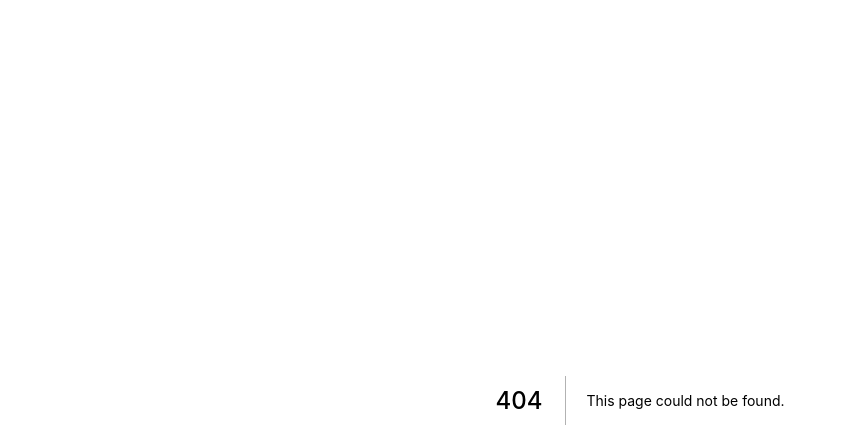
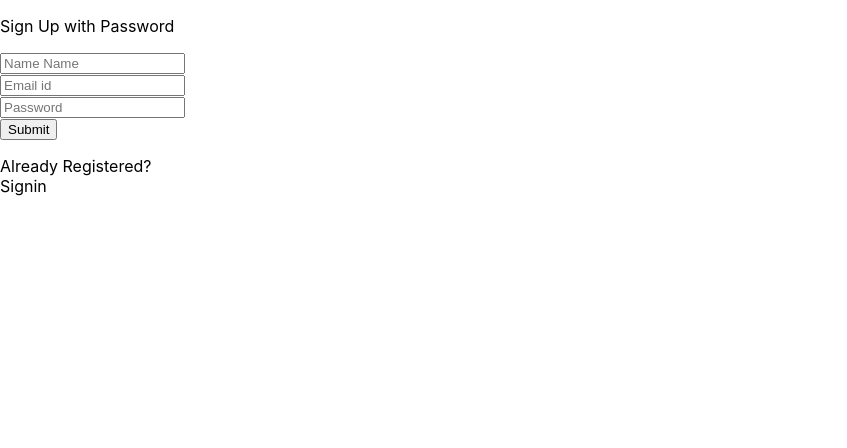
Before and after one commit to rashi-raffi/Blog_App, a Next.js app in the folder frontend/: page /signUp in a window 1280 px wide. Before the commit this address had no page. Shown: the top 448 px of the page, without its empty margins (0-847 px from the left). Built offline with nearby package versions, Linux system fonts and the light colour scheme.

Commit message:
Sign Up page added.

```diff
--- /dev/null
+++ b/frontend/pages/signUp.js
@@ -0,0 +1,52 @@
+import React, { Component } from 'react'
+import axios from 'axios';
+import router from 'next/router';
+import Link from 'next/link'
+import cookieCutter from 'cookie-cutter'
+
+class SignUp extends Component {
+    state = {
+        userName: '',
+        email: '',
+        password: ''
+    }
+
+
+    onFormSubmit = async (event) => {
+        event.preventDefault();
+        try {
+          const response = await axios.post("http://localhost:8000/api/user/new ", {
+            userName: this.state.userName,
+            email: this.state.email,
+            password: this.state.password
+          });
+          if (response.data.status) {
+            const token = response.data.account.token
+            localStorage.setItem("token", token)
+            router.push('/SignIn')
+          }
+        } catch (error) {
+          console.log(error);
+        };
+    }
+
+
+    render(){
+        return(
+          <div>
+              <p>Sign Up with Password</p>
+              <form onSubmit={this.onFormSubmit}>
+                  <input type="text" placeholder="Name Name" value={this.state.userName} onChange={(e) => this.setState({ userName: e.target.value })} /><br />
+                  <input type="text" placeholder="Email id" value={this.state.email} onChange={(e) => this.setState({ email: e.target.value })}  /><br />
+                  <input type="password" placeholder="Password" value={this.state.password} onChange={(e) => this.setState({ password: e.target.value })}  /><br />
+                  <input type="submit" value="Submit" />
+                  <div >
+                    <p>Already Registered?<br/><Link href="/SignIn"><a>Signin</a></Link></p>
+                  </div>
+              </form>
+          </div>
+        );
+      };
+}
+
+export default SignUp;
```
